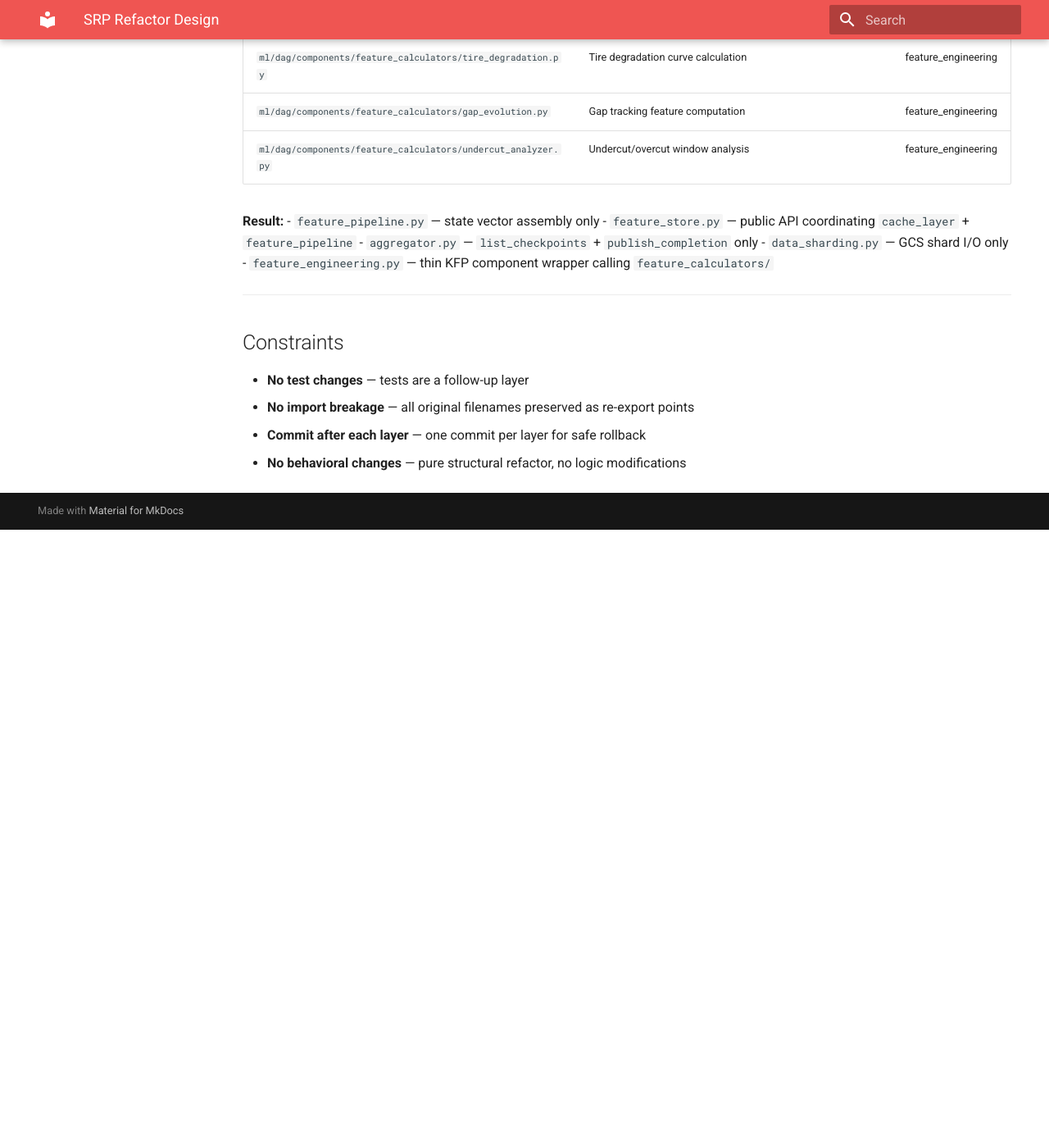
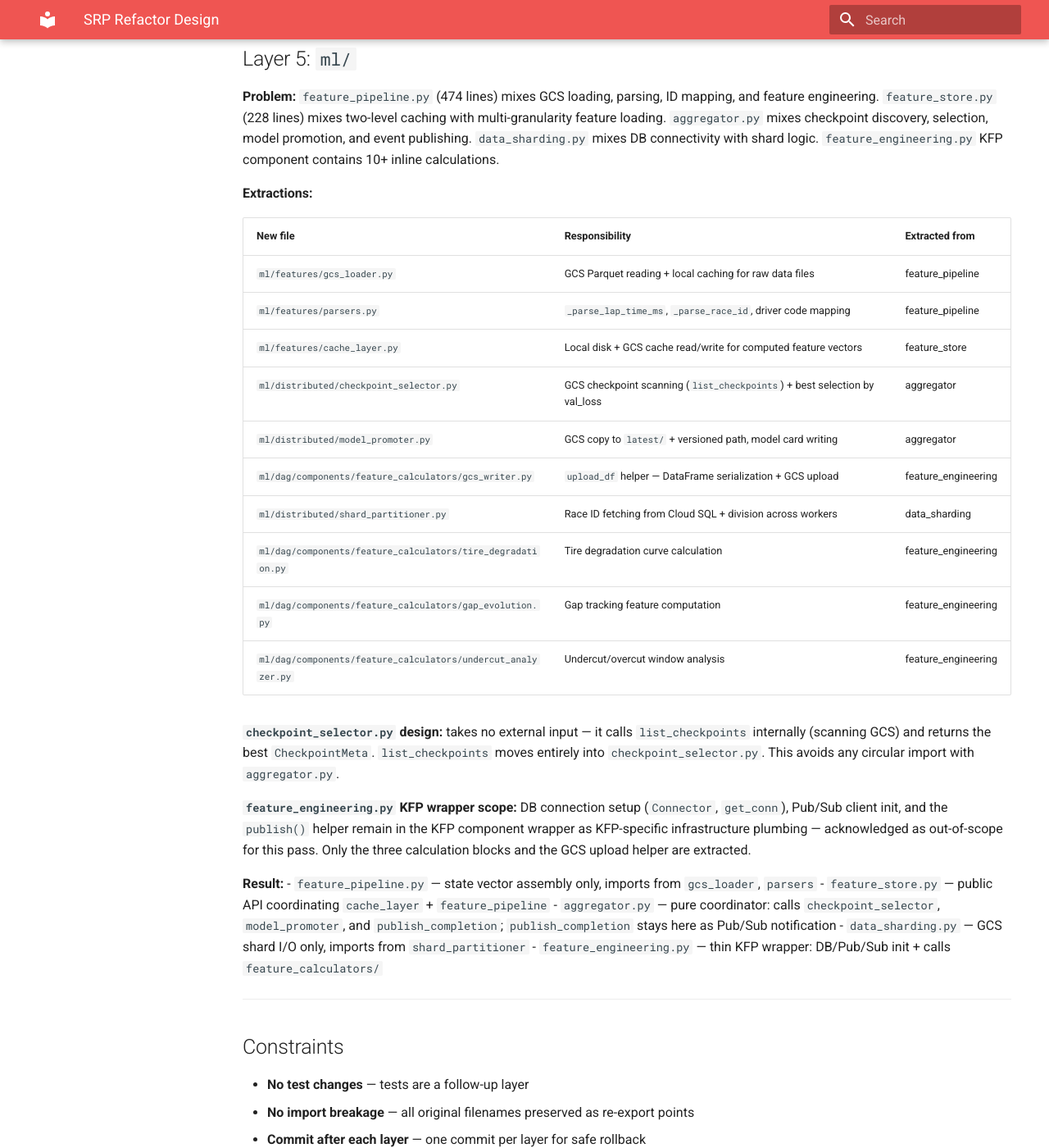
Before and after one commit to bkiritom8/F1-Strategy-Optimizer, an MkDocs documentation site: the page built from docs/superpowers/specs/2026-03-19-srp-refactor-design.md, in a window 1280 px wide and 1400 px high, scrolled down 4001 px. Shown: the whole window at 82% size. Built offline with MkDocs 1.6.1 and Material for MkDocs 9.7.7, drawn with Linux system fonts in a browser that asks for light colours; before the commit the page ends 4647 px from its top, so only the background shows below that; some of the changed text lies outside the part shown.

Commit message:
docs: fix spec review issues in SRP refactor design

```diff
--- a/docs/superpowers/specs/2026-03-19-srp-refactor-design.md
+++ b/docs/superpowers/specs/2026-03-19-srp-refactor-design.md
@@ -31,7 +31,13 @@
 | `ingest/http_utils.py` | Rate-limited GET, exponential backoff, retry-forever wrapper | gap_worker, historical_worker, fastf1_worker |
 | `ingest/jolpica_client.py` | Jolpica API pagination + response parsing (seasons, results, laps, pit stops) | gap_worker, historical_worker |
 | `ingest/telemetry_extractor.py` | FastF1 telemetry extraction per lap, column normalization | gap_worker, fastf1_worker |
-| `ingest/gcs_utils.py` | Absorbs `blob_exists`, `upload_parquet`, `upload_done_marker` from gap_worker (deduplication) | gap_worker |
+| `ingest/gcs_utils.py` | Absorbs `blob_exists` from gap_worker and lap_times_worker (deduplication); `upload_parquet` and `upload_done_marker` already exist here | gap_worker, lap_times_worker |
+
+**`gcs_utils.py` merge rules:**
+- Canonical `upload_parquet` signature: `(df, bucket, blob_path)` — matching the existing file. Callers in `gap_worker` and `lap_times_worker` that pass arguments in a different order must be updated in the same commit.
+- Add `blob_exists(bucket: storage.Bucket, path: str) -> bool` consolidated from both `gap_worker` and `lap_times_worker`.
+
+**Files not touched in this layer:** `ingest/progress.py` (GCS-backed progress tracker, already correctly scoped) and `ingest/task.py` (Cloud Run entry point, already thin) are left as-is.
 
 **Result:** `gap_worker.py`, `fastf1_worker.py`, `historical_worker.py`, `lap_times_worker.py` become thin orchestrators containing only job routing and high-level loop logic.
 
@@ -76,8 +82,16 @@
 | `src/common/security/role_permissions.py` | `Role`, `Permission` enums + role→permission mapping | iam_simulator |
 
 **Result:**
-- `https_middleware.py` — keeps only `HTTPSRedirectMiddleware`, imports + re-exports the 4 extracted classes for backward compatibility
+- `https_middleware.py` — keeps only `HTTPSRedirectMiddleware`, imports + re-exports the 4 extracted classes for backward compatibility. `get_current_user` (auth logic, not middleware) is moved to `src/common/security/auth_helper.py` in this layer so it is not left stranded until Layer 4.
 - `iam_simulator.py` — keeps only `IAMSimulator` user CRUD + authorization logic
+
+**Additional extraction:**
+
+| New file | Responsibility | Extracted from |
+|---|---|---|
+| `src/common/security/auth_helper.py` | `get_current_user` FastAPI dependency — token validation + user lookup | https_middleware |
+
+**Naming note:** The custom `CORSMiddleware` in `cors_middleware.py` does not conflict with Starlette's own `CORSMiddleware` since the app registers it by direct class reference; no aliasing needed.
 
 ---
 
@@ -90,13 +104,18 @@
 | New file | Responsibility | Extracted from |
 |---|---|---|
 | `src/api/models.py` | All Pydantic request/response schemas | main.py |
-| `src/api/auth.py` | `get_current_user` dependency, token validation, user extraction | main.py |
+| `src/api/auth.py` | `get_current_user` dependency, token validation, user extraction | auth_helper.py (moved there in Layer 3) |
 | `src/api/metrics.py` | Prometheus counter/histogram definitions + tracking helpers | main.py |
 | `src/api/startup.py` | `lifespan` handler — ML model loading from GCS, lazy pipeline init | main.py |
 | `src/api/routes/strategy.py` | `/strategy/recommend` endpoint logic | main.py |
 | `src/api/routes/data.py` | `/drivers`, `/models/status`, `/telemetry` endpoints | main.py |
 | `src/api/routes/simulation.py` | `/simulate` endpoint + race state logic | main.py |
 | `src/api/routes/health.py` | `/health`, `/metrics` endpoints | main.py |
+
+**Scope clarification:**
+- `startup.py` owns only the `lifespan` handler and GCS-loaded model state (`_strategy_model`, `_pit_model`). It does NOT own the per-request simulator cache.
+- `_simulators: Dict[str, Any]` and `_get_simulator()` belong in `routes/simulation.py` alongside the `/simulate` endpoint — they are per-request lazy state, not startup state.
+- `get_current_user` moves from `https_middleware.py` (Layer 3) to `auth.py` in this layer.
 
 **Result:** `main.py` becomes a ~60-line app factory: creates `FastAPI` instance, registers middleware, includes routers, wires `startup.py` lifespan.
 
@@ -113,19 +132,24 @@
 | `ml/features/gcs_loader.py` | GCS Parquet reading + local caching for raw data files | feature_pipeline |
 | `ml/features/parsers.py` | `_parse_lap_time_ms`, `_parse_race_id`, driver code mapping | feature_pipeline |
 | `ml/features/cache_layer.py` | Local disk + GCS cache read/write for computed feature vectors | feature_store |
-| `ml/distributed/checkpoint_selector.py` | Best checkpoint selection by val_loss | aggregator |
+| `ml/distributed/checkpoint_selector.py` | GCS checkpoint scanning (`list_checkpoints`) + best selection by val_loss | aggregator |
 | `ml/distributed/model_promoter.py` | GCS copy to `latest/` + versioned path, model card writing | aggregator |
+| `ml/dag/components/feature_calculators/gcs_writer.py` | `upload_df` helper — DataFrame serialization + GCS upload | feature_engineering |
 | `ml/distributed/shard_partitioner.py` | Race ID fetching from Cloud SQL + division across workers | data_sharding |
 | `ml/dag/components/feature_calculators/tire_degradation.py` | Tire degradation curve calculation | feature_engineering |
 | `ml/dag/components/feature_calculators/gap_evolution.py` | Gap tracking feature computation | feature_engineering |
 | `ml/dag/components/feature_calculators/undercut_analyzer.py` | Undercut/overcut window analysis | feature_engineering |
 
+**`checkpoint_selector.py` design:** takes no external input — it calls `list_checkpoints` internally (scanning GCS) and returns the best `CheckpointMeta`. `list_checkpoints` moves entirely into `checkpoint_selector.py`. This avoids any circular import with `aggregator.py`.
+
+**`feature_engineering.py` KFP wrapper scope:** DB connection setup (`Connector`, `get_conn`), Pub/Sub client init, and the `publish()` helper remain in the KFP component wrapper as KFP-specific infrastructure plumbing — acknowledged as out-of-scope for this pass. Only the three calculation blocks and the GCS upload helper are extracted.
+
 **Result:**
-- `feature_pipeline.py` — state vector assembly only
+- `feature_pipeline.py` — state vector assembly only, imports from `gcs_loader`, `parsers`
 - `feature_store.py` — public API coordinating `cache_layer` + `feature_pipeline`
-- `aggregator.py` — `list_checkpoints` + `publish_completion` only
-- `data_sharding.py` — GCS shard I/O only
-- `feature_engineering.py` — thin KFP component wrapper calling `feature_calculators/`
+- `aggregator.py` — pure coordinator: calls `checkpoint_selector`, `model_promoter`, and `publish_completion`; `publish_completion` stays here as Pub/Sub notification
+- `data_sharding.py` — GCS shard I/O only, imports from `shard_partitioner`
+- `feature_engineering.py` — thin KFP wrapper: DB/Pub/Sub init + calls `feature_calculators/`
 
 ---
 
```
